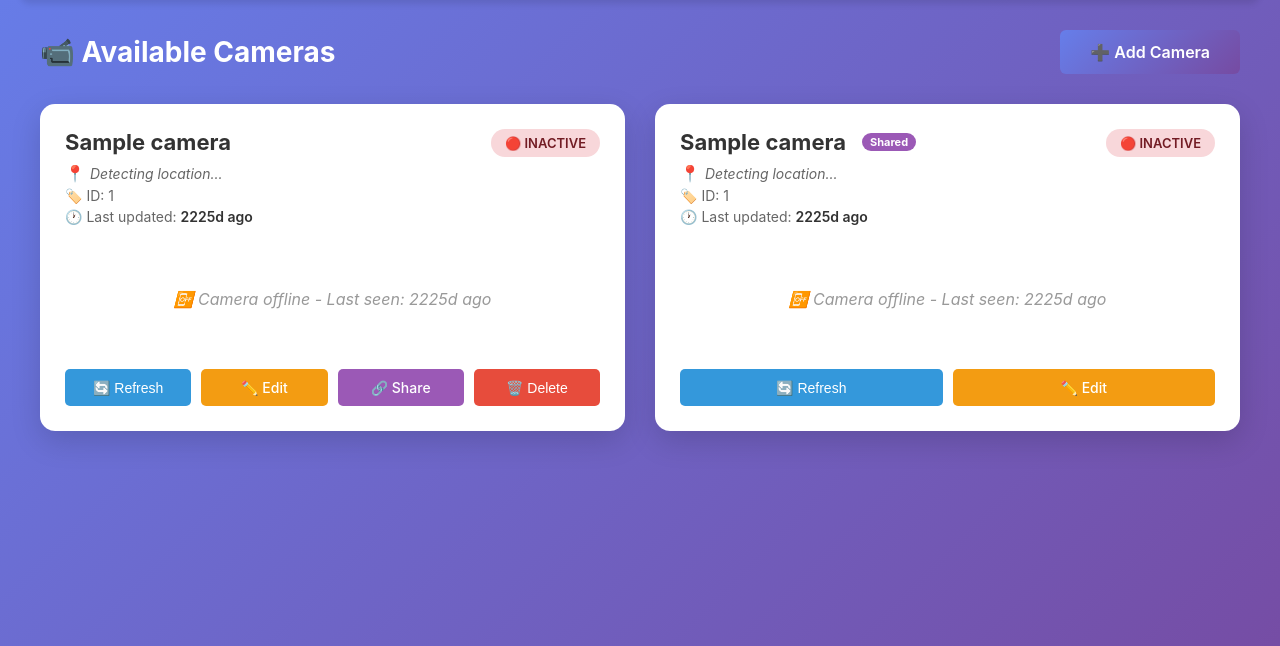
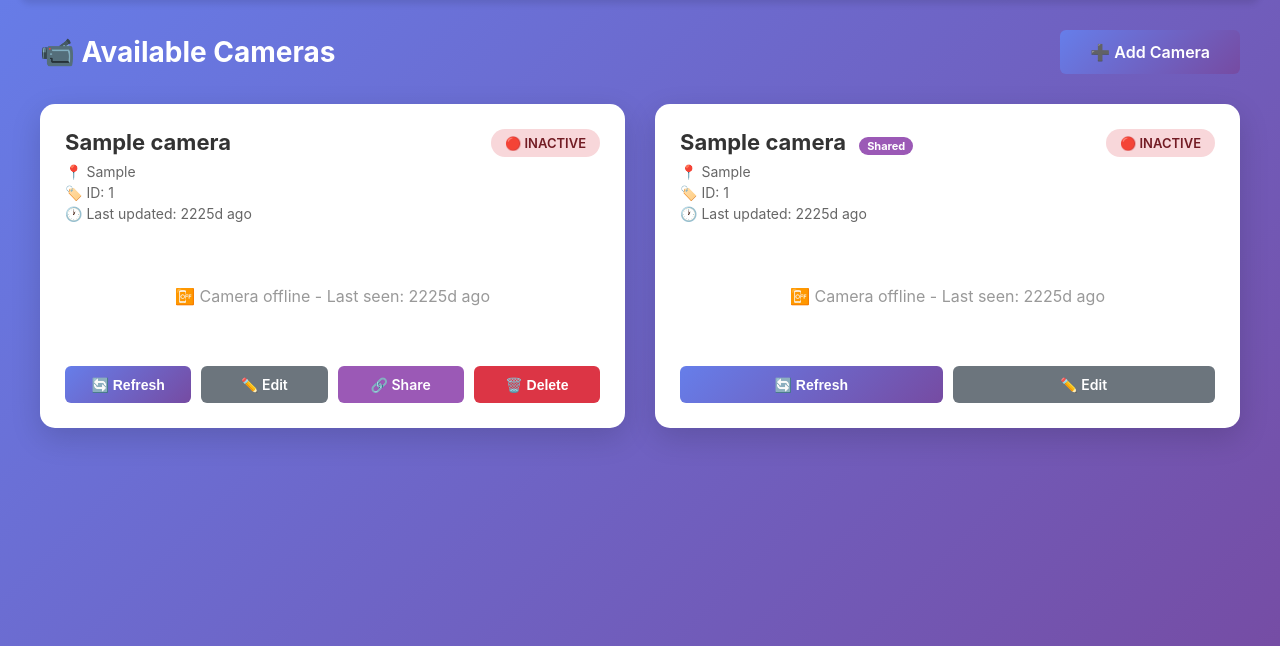
Before and after one commit to narendrancm/esp32-camserver, a FastAPI app: page /dashboard in a window 1280 px wide. Shown: the part 79-725 px from the top of the page. Run offline with FastAPI, Linux system fonts and the light colour scheme; the visitor is signed in with stand-in values (Sample User, id 1); tables that the repository leaves empty hold one stand-in row (values such as "Sample post"); data that the repository does not hold is empty.

Commit message:
Update dashboard.html

```diff
--- a/templates/dashboard.html
+++ b/templates/dashboard.html
@@ -28,12 +28,6 @@
         border-radius: 15px;
         padding: 25px;
         box-shadow: 0 10px 30px rgba(0,0,0,0.15);
-        transition: transform 0.2s;
-    }
-
-    .camera-card:hover {
-        transform: translateY(-5px);
-        box-shadow: 0 15px 40px rgba(0,0,0,0.2);
     }
 
     .camera-header {
@@ -47,9 +41,6 @@
         color: #333;
         font-size: 22px;
         margin-bottom: 8px;
-        display: flex;
-        align-items: center;
-        gap: 8px;
     }
 
     .camera-info p {
@@ -139,7 +130,6 @@
         text-align: center;
         padding: 40px;
         color: #999;
-        font-style: italic;
     }
 
     .camera-actions {
@@ -155,25 +145,12 @@
         padding: 10px;
         font-size: 14px;
         min-width: 80px;
-        border: none;
-        border-radius: 5px;
-        cursor: pointer;
-        text-decoration: none;
-        display: inline-block;
-        transition: transform 0.2s;
-        color: white;
-        font-weight: 500;
-    }
-
-    .camera-actions .btn:hover {
-        transform: translateY(-2px);
     }
 
     .loading {
         text-align: center;
         padding: 40px;
         color: #666;
-        font-size: 16px;
     }
 
     .empty-state {
@@ -200,52 +177,6 @@
         background: #9b59b6;
         color: white;
         margin-left: 8px;
-        display: inline-block;
-        vertical-align: middle;
-    }
-
-    .location-info {
-        font-size: 14px;
-        color: #555;
-        margin: 8px 0;
-        display: flex;
-        align-items: center;
-        gap: 5px;
-    }
-
-    .location-icon {
-        font-size: 16px;
-        min-width: 20px;
-    }
-
-    .location-source-badge {
-        font-size: 10px;
-        padding: 2px 6px;
-        border-radius: 10px;
-        margin-left: 8px;
-        background: #e0e0e0;
-        color: #666;
-    }
-
-    .source-auto {
-        background: #3498db20;
-        color: #3498db;
-    }
-
-    .source-manual {
-        background: #2ecc7120;
-        color: #27ae60;
-    }
-
-    .last-seen {
-        font-weight: 600;
-        color: #333;
-    }
-
-    .debug-info {
-        font-size: 11px;
-        color: #999;
-        margin-top: 5px;
     }
 </style>
 {% endblock %}
@@ -301,11 +232,23 @@
         return (bytes / 1048576).toFixed(1) + ' MB';
     }
 
-    // Load images for a camera
+    // Load images for a camera with better error handling
     async function loadCameraImages(cameraId) {
         try {
+            console.log(`📸 Loading images for ${cameraId}...`);
             const response = await fetch(`/api/images/${cameraId}`);
+
+            if (!response.ok) {
+                if (response.status === 401) {
+                    console.error('❌ Not authenticated - please login again');
+                    window.location.href = '/login';
+                    return [];
+                }
+                throw new Error(`HTTP error! status: ${response.status}`);
+            }
+
             const data = await response.json();
+            console.log(`✅ Loaded ${data.images?.length || 0} images for ${cameraId}`);
             return data.images || [];
         } catch (error) {
             console.error('Error loading images:', error);
@@ -313,27 +256,31 @@
         }
     }
 
-    // Get camera status
+    // Get camera status with better error handling
     async function getCameraStatus(cameraId) {
         try {
             const response = await fetch(`/api/camera/${cameraId}/status`);
+
+            if (!response.ok) {
+                if (response.status === 401) {
+                    console.error('❌ Not authenticated - please login again');
+                    window.location.href = '/login';
+                    return { status: 'inactive', last_seen: 'Unknown', can_edit: false };
+                }
+                throw new Error(`HTTP error! status: ${response.status}`);
+            }
+
             const data = await response.json();
             return data;
         } catch (error) {
             console.error('Error getting camera status:', error);
-            return {
-                status: 'inactive',
-                last_seen: 'Unknown',
-                can_edit: false,
-                display_location: null,
-                location_source: 'auto'
-            };
+            return { status: 'inactive', last_seen: 'Unknown', can_edit: false };
         }
     }
 
     // Delete camera
     async function deleteCamera(cameraId) {
-        if (!confirm('Are you sure you want to delete this camera? This action cannot be undone.')) {
+        if (!confirm('Are you sure you want to delete this camera?')) {
             return;
         }
 
@@ -354,14 +301,10 @@
         const statusClass = status.status === 'active' ? 'status-active' : 'status-inactive';
         const statusText = status.status === 'active' ? '🟢 Active' : '🔴 Inactive';
 
-        // FORCE only the first 6 images (extra safety)
-        const displayImages = images.slice(0, 6);
-
-        // Build images HTML
         let imagesHtml = '';
-        if (displayImages.length > 0) {
+        if (images && images.length > 0) {
             imagesHtml = '<div class="images-grid">';
-            displayImages.forEach(img => {
+            images.forEach(img => {
                 imagesHtml += `
                     <div class="image-container" onclick="window.open('${img.url}', '_blank')">
                         <img src="${img.url}" alt="Camera image" loading="lazy">
@@ -385,40 +328,15 @@
             `;
         }
 
-        // Determine which location to display and its source
-        let locationDisplay = '';
-        let locationIcon = '📍';
-        let sourceBadge = '';
-
-        // Use status.display_location if available (from API), otherwise use camera.display_location
-        const displayLocation = status.display_location || camera.display_location;
-        const locationSource = status.location_source || camera.location_source || 'auto';
-
-        if (displayLocation && displayLocation !== 'Detecting...' && displayLocation !== 'Location Unknown') {
-            // Set icon based on source
-            if (locationSource === 'manual') {
-                locationIcon = '✏️';  // Manual override
-                sourceBadge = '<span class="location-source-badge source-manual">Manual</span>';
-            } else {
-                locationIcon = '📍';  // Auto-detected
-                sourceBadge = '<span class="location-source-badge source-auto">Auto</span>';
-            }
-            locationDisplay = `<p class="location-info"><span class="location-icon">${locationIcon}</span> ${displayLocation} ${sourceBadge}</p>`;
-        } else if (camera.auto_location) {
-            locationDisplay = `<p class="location-info"><span class="location-icon">📍</span> ${camera.auto_location} <span class="location-source-badge source-auto">Auto</span></p>`;
-        } else {
-            locationDisplay = `<p class="location-info"><span class="location-icon">📍</span> <em>Detecting location...</em></p>`;
-        }
-
         // Build action buttons based on role and permissions
         let actionsHtml = '';
 
         // Refresh button for everyone
-        actionsHtml += `<button onclick="loadCameraImages('${camera.camera_id}').then(imgs => location.reload())" class="btn" style="background: #3498db;">🔄 Refresh</button>`;
+        actionsHtml += `<button onclick="location.reload()" class="btn">🔄 Refresh</button>`;
 
         // Edit button (if owner or has edit permission)
         if (camera.role === 'owner' || camera.can_edit) {
-            actionsHtml += `<a href="/cameras/${camera.camera_id}/edit" class="btn" style="background: #f39c12;">✏️ Edit</a>`;
+            actionsHtml += `<a href="/cameras/${camera.camera_id}/edit" class="btn btn-secondary">✏️ Edit</a>`;
         }
 
         // Share button (only for owner)
@@ -428,7 +346,7 @@
 
         // Delete button (only for owner)
         if (camera.role === 'owner') {
-            actionsHtml += `<button onclick="deleteCamera('${camera.camera_id}')" class="btn" style="background: #e74c3c;">🗑️ Delete</button>`;
+            actionsHtml += `<button onclick="deleteCamera('${camera.camera_id}')" class="btn btn-danger">🗑️ Delete</button>`;
         }
 
         // Add role badge if shared
@@ -439,7 +357,7 @@
                 <div class="camera-header">
                     <div class="camera-info">
                         <h3>${camera.name} ${roleBadge}</h3>
-                        ${locationDisplay}
+                        <p>📍 ${camera.location || 'No location'}</p>
                         <p>🏷️ ID: ${camera.camera_id}</p>
                         <p>🕐 Last updated: <span class="last-seen">${status.last_seen}</span></p>
                     </div>
@@ -460,12 +378,12 @@
         const container = document.getElementById('cameras-container');
         const emptyState = document.getElementById('empty-state');
 
+        try {
             // Get cameras from server
             const cameras = {{ cameras | tojson }};
+            console.log('📹 Loaded cameras:', cameras);
 
-        console.log('Cameras from server:', cameras);  // Debug log
-
-        if (cameras.length === 0) {
+            if (!cameras || cameras.length === 0) {
                 container.style.display = 'none';
                 emptyState.style.display = 'block';
                 return;
@@ -477,36 +395,19 @@
 
             // Load each camera
             for (const camera of cameras) {
-            try {
+                console.log(`📹 Processing camera: ${camera.camera_id}`);
                 const [images, status] = await Promise.all([
                     loadCameraImages(camera.camera_id),
                     getCameraStatus(camera.camera_id)
                 ]);
 
-                console.log(`Camera ${camera.camera_id} received ${images.length} images`);  // Debug log
-
+                console.log(`📹 Images for ${camera.camera_id}:`, images);
                 const cardHtml = renderCameraCard(camera, images, status);
                 container.innerHTML += cardHtml;
+            }
         } catch (error) {
-                console.error(`Error loading camera ${camera.camera_id}:`, error);
-                // Show error card
-                container.innerHTML += `
-                    <div class="camera-card">
-                        <div class="camera-header">
-                            <div class="camera-info">
-                                <h3>${camera.name} ⚠️</h3>
-                                <p>Error loading camera data</p>
-                                <p class="debug-info">${error.message || 'Unknown error'}</p>
-                            </div>
-                            <span class="status-badge status-inactive">🔴 Error</span>
-                        </div>
-                        <div class="camera-actions">
-                            <button onclick="location.reload()" class="btn" style="background: #3498db;">🔄 Retry</button>
-                            <a href="/cameras/${camera.camera_id}/edit" class="btn" style="background: #f39c12;">✏️ Edit</a>
-                        </div>
-                    </div>
-                `;
-            }
+            console.error('Error loading cameras:', error);
+            container.innerHTML = '<div class="error">Error loading cameras. Please refresh.</div>';
         }
     }
 
@@ -517,9 +418,9 @@
             if (!cameraCard) return;
 
             const cameraId = cameraCard.dataset.cameraId;
-            if (!cameraId) return;
 
             getCameraStatus(cameraId).then(status => {
+                if (status && status.last_seen) {
                     elem.textContent = status.last_seen;
 
                     // Update status badge
@@ -533,15 +434,6 @@
                             badge.textContent = '🔴 Inactive';
                         }
                     }
-
-                // Update location if available
-                const locationElem = cameraCard.querySelector('.location-info');
-                if (locationElem && status.display_location) {
-                    const icon = status.location_source === 'manual' ? '✏️' : '📍';
-                    const sourceBadge = status.location_source === 'manual'
-                        ? '<span class="location-source-badge source-manual">Manual</span>'
-                        : '<span class="location-source-badge source-auto">Auto</span>';
-                    locationElem.innerHTML = `<span class="location-icon">${icon}</span> ${status.display_location} ${sourceBadge}`;
                 }
             }).catch(error => {
                 console.error('Error updating timestamp:', error);
@@ -549,9 +441,28 @@
         });
     }
 
-    // Initial load when page is ready
-    document.addEventListener('DOMContentLoaded', function() {
+    // Check authentication status
+    async function checkAuth() {
+        try {
+            const response = await fetch('/debug');
+            const data = await response.json();
+            console.log('Auth status:', data);
+
+            if (!data.session || !data.session.user_id) {
+                console.log('❌ Not authenticated, redirecting to login');
+                window.location.href = '/login';
+            }
+        } catch (error) {
+            console.error('Error checking auth:', error);
+        }
+    }
+
+    // Initial load
+    document.addEventListener('DOMContentLoaded', () => {
+        console.log('📹 Dashboard loaded');
+        checkAuth().then(() => {
             loadAllCameras();
+        });
     });
 
     // Auto-refresh every 30 seconds
```
Lines whose indentation alone changed are shown as unchanged.
